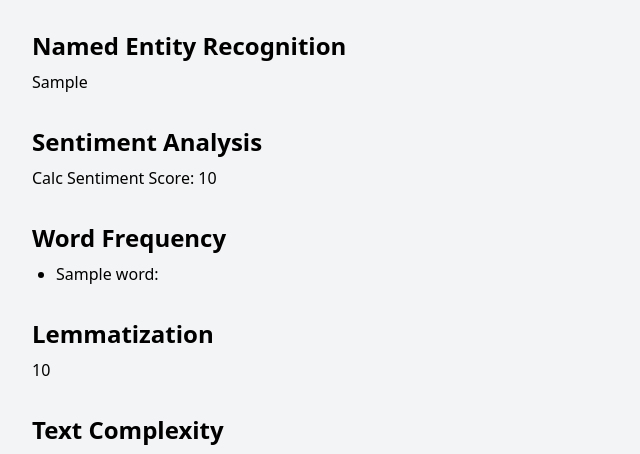
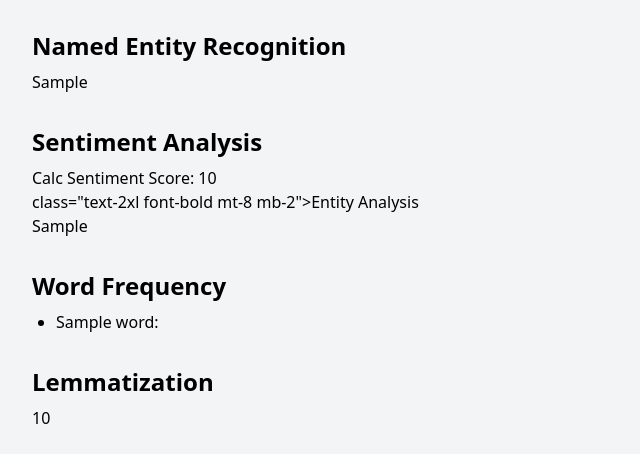
Before and after one commit to SirWilliamIII/python-spacy, a Flask app: template templates/result.html in a window 1280 px wide. Shown: the part 278-732 px from the top of the page, without its empty margins (0-640 px from the left). Run offline with Flask 3, Linux system fonts and the light colour scheme; the template is opened without the code that fills it: most values are stand-ins (such as "Sample title", 1, 10 or a date in 2020); some libraries are stand-ins or nearby versions.

Commit message:
small tweaks

```diff
--- a/app.py
+++ b/app.py
@@ -56,6 +56,8 @@ def index():
 
         sentiment_score=calc_sentiment_score(doc)
 
+        get_ents = get_ents(doc)
+
 
         return render_template("result.html",
                                dep_svg=dep_svg,
@@ -66,6 +68,7 @@ def index():
                                complexity=complexity,
                                lemmatized_score=lemmatized_score,
                                pos_tag=pos_tag,
+                               get_ents=get_ents,
                                calc_sentiment_score=sentiment_score,
                                summary=summary)
 
@@ -128,6 +131,8 @@ def calculate_readability_score(doc):
 
 
 def get_lemmatized_text(doc):
+    for token in doc:
+        print(token.text, '\t', token.pos_, '\t', token.lemma, '\t', token.lemma_)
     return " ".join([token.lemma_ for token in doc if token])
 
 
@@ -183,6 +188,13 @@ def summarize_text(doc):
     return summary
 
 
+def get_ents(doc):
+    n = ""
+    for token in doc.ents:
+        n += ("Text: " + " " + str(token.text) + " " + "Label: " + str(token.label) + "") + ('\n')
+    return n
+
+
 @app.route("/api/analyze", methods=["POST"])
 def api_analyze():
     data = request.json
--- a/requirements.txt
+++ b/requirements.txt
@@ -39,7 +39,7 @@ requests==2.31.0
 tqdm==4.65.0
 shellingham==1.5.0
 smart_open==6.3.0
-spacy==3.5.2
+spacy==3.2.1
 spacy-loggers
 srsly==2.4.7
 textblob
--- a/templates/result.html
+++ b/templates/result.html
@@ -24,6 +24,8 @@
 
       <p>Calc Sentiment Score: {{ calc_sentiment_score }}</p>
 
+      <h2> class="text-2xl font-bold mt-8 mb-2">Entity Analysis</h2>
+      <p>{{ entity_analysis }}</p>
       <h2 class="text-2xl font-bold mt-8 mb-2">Word Frequency</h2>
       <ul class="list-disc ml-6">
         {% for word in word_freq %}
```
